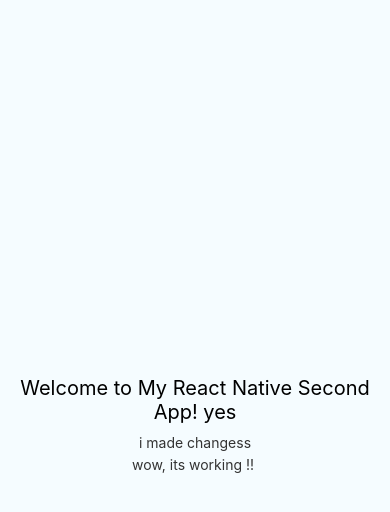
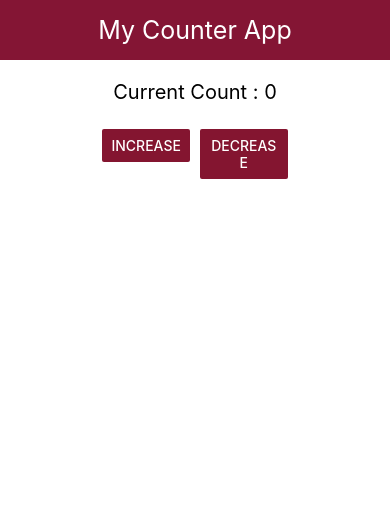
Before and after one commit to jscodelover/react-native-basics, a React Native app: screen / in a window 390 px wide. Shown: the top 512 px of the page. Built offline with nearby package versions, Linux system fonts and the light colour scheme.

Commit message:
fest(StatePropsExample): counter app

```diff
--- a/App.js
+++ b/App.js
@@ -1,44 +1,10 @@
-/**
- * Sample React Native App
- * https://github.com/facebook/react-native
- *
- * @format
- * @flow
- */
+// @flow
+import React, { Component } from "react";
+import { View, Text } from "react-native";
+import StatePropsExample from "./app/StatePropsExample";
 
-import React, { Component } from "react";
-import { Platform, StyleSheet, Text, View } from "react-native";
-
-type Props = {};
-export default class App extends Component<Props> {
+export default class App extends Component {
   render() {
-    return (
-      <View style={styles.container}>
-        <Text style={styles.welcome}>
-          Welcome to My React Native Second App! yes
-        </Text>
-        <Text style={styles.instructions}>i made changess</Text>
-        <Text style={styles.instructions}>wow, its working !! </Text>
-      </View>
-    );
+    return <StatePropsExample message="My Counter App" />;
   }
 }
-
-const styles = StyleSheet.create({
-  container: {
-    flex: 1,
-    justifyContent: "center",
-    alignItems: "center",
-    backgroundColor: "#F5FCFF"
-  },
-  welcome: {
-    fontSize: 20,
-    textAlign: "center",
-    margin: 10
-  },
-  instructions: {
-    textAlign: "center",
-    color: "#333333",
-    marginBottom: 5
-  }
-});
--- /dev/null
+++ b/app/StatePropsExample.js
@@ -0,0 +1,74 @@
+// @flow
+import React from "react";
+import { View, Text, Button, StyleSheet } from "react-native";
+
+export default class StatePropsExample extends React.Component {
+  constructor(props) {
+    super(props);
+    this.state = {
+      counter: 0
+    };
+  }
+  onIncrease = () => {
+    this.setState(prevState => ({ counter: prevState.counter + 1 }));
+  };
+  onDecrease = () => {
+    this.setState(prevState => ({ counter: prevState.counter - 1 }));
+  };
+  render() {
+    return (
+      <View>
+        <Text style={styles.heading}>{this.props.message}</Text>
+        <View style={styles.container}>
+          <Text style={styles.counter}>
+            Current Count : {this.state.counter}
+          </Text>
+          <View style={styles.btnContainer}>
+            <View style={styles.btn}>
+              <Button
+                onPress={this.onIncrease}
+                title="Increase"
+                color="#841530"
+                accessibilityLabel="Increase the Count"
+              />
+            </View>
+            <View style={styles.btn}>
+              <Button
+                onPress={this.onDecrease}
+                title="Decrease"
+                color="#841530"
+                accessibilityLabel="Decrease the Count"
+              />
+            </View>
+          </View>
+        </View>
+      </View>
+    );
+  }
+}
+const styles = StyleSheet.create({
+  heading: {
+    fontSize: 25,
+    textAlign: "center",
+    backgroundColor: "#841534",
+    color: "#fff",
+    padding: 15
+  },
+  container: {
+    flexDirection: "column",
+    justifyContent: "space-evenly",
+    height: "100%",
+    alignItems: "center"
+  },
+  counter: {
+    fontSize: 20
+  },
+  btnContainer: {
+    flexDirection: "row",
+    justifyContent: "space-evenly"
+  },
+  btn: {
+    flex: 1,
+    padding: 5
+  }
+});
```
